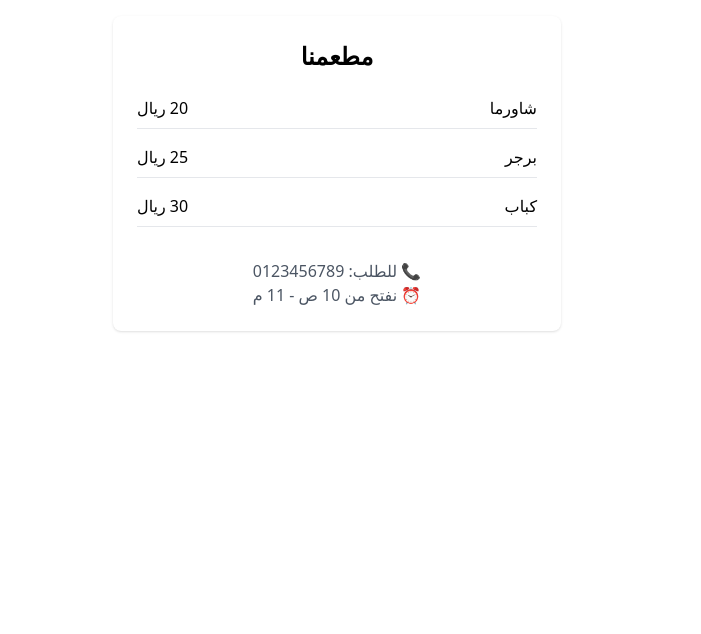
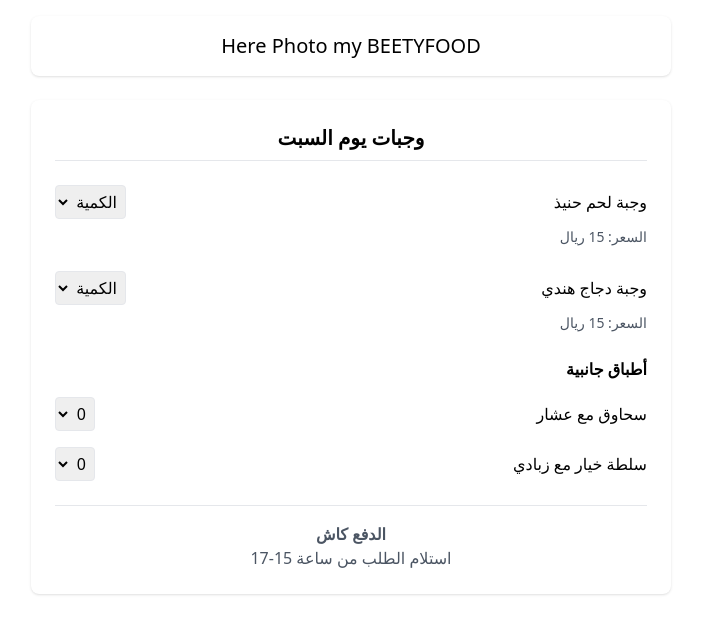
Before and after one commit to Fariping/BeetyFood, a Next.js app: page / in a window 1280 px wide. Shown: the top 634 px of the page, without its empty margins (433-1134 px from the left). Built offline with nearby package versions, Linux system fonts and the light colour scheme.

Commit message:
Update page.js

```diff
--- a/app/page.js
+++ b/app/page.js
@@ -1,34 +1,107 @@
+// app/page.js
+'use client'
+import { useState } from 'react'
 
 export default function Home() {
+  const [meatQuantity, setMeatQuantity] = useState('')
+  const [chickenQuantity, setChickenQuantity] = useState('')
+  const [sideQuantity1, setSideQuantity1] = useState('0')
+  const [sideQuantity2, setSideQuantity2] = useState('0')
+
+  const handleSideQuantityChange = (dish, value) => {
+    if (dish === 'sahawiq') {
+      setSideQuantity1(value)
+      setSideQuantity2('0')
+    } else {
+      setSideQuantity2(value)
+      setSideQuantity1('0')
+    }
+  }
+
   return (
-    <main className="min-h-screen p-4" dir="rtl">
-      <div className="max-w-md mx-auto bg-white rounded-lg shadow p-6">
-        <h1 className="text-2xl font-bold text-center mb-6">مطعمنا</h1>
+    <main className="max-w-2xl mx-auto p-4" dir="rtl">
+      {/* صورة المشروع */}
+      <div className="bg-white rounded-lg shadow p-4 mb-6 text-center">
+        <h1 className="text-xl">Here Photo my BEETYFOOD</h1>
+      </div>
 
-        {/* قائمة الطعام */}
-        <div className="space-y-4">
-          <div className="flex justify-between border-b pb-2">
-            <span>شاورما</span>
-            <span>20 ريال</span>
+      {/* قسم الطلبات */}
+      <div className="bg-white rounded-lg shadow p-6">
+        <h2 className="text-xl font-bold text-center border-b pb-2 mb-6">وجبات يوم السبت</h2>
+
+        {/* وجبة لحم حنيذ */}
+        <div className="mb-6">
+          <div className="flex justify-between items-center mb-2">
+            <label className="font-medium">وجبة لحم حنيذ</label>
+            <select
+              value={meatQuantity}
+              onChange={(e) => setMeatQuantity(e.target.value)}
+              className="border rounded p-1"
+            >
+              <option value="">الكمية</option>
+              {[...Array(15)].map((_, i) => (
+                <option key={i+1} value={i+1}>{i+1}</option>
+              ))}
+            </select>
           </div>
+          <div className="text-gray-600 text-sm">السعر: 15 ريال</div>
+        </div>
 
-          <div className="flex justify-between border-b pb-2">
-            <span>برجر</span>
-            <span>25 ريال</span>
+        {/* وجبة دجاج هندي */}
+        <div className="mb-6">
+          <div className="flex justify-between items-center mb-2">
+            <label className="font-medium">وجبة دجاج هندي</label>
+            <select
+              value={chickenQuantity}
+              onChange={(e) => setChickenQuantity(e.target.value)}
+              className="border rounded p-1"
+            >
+              <option value="">الكمية</option>
+              {[...Array(15)].map((_, i) => (
+                <option key={i+1} value={i+1}>{i+1}</option>
+              ))}
+            </select>
           </div>
+          <div className="text-gray-600 text-sm">السعر: 15 ريال</div>
+        </div>
 
-          <div className="flex justify-between border-b pb-2">
-            <span>كباب</span>
-            <span>30 ريال</span>
+        {/* الأطباق الجانبية */}
+        <div className="mb-6">
+          <h3 className="font-bold mb-4">أطباق جانبية</h3>
+
+          <div className="space-y-4">
+            <div className="flex justify-between items-center">
+              <label>سحاوق مع عشار</label>
+              <select
+                value={sideQuantity1}
+                onChange={(e) => handleSideQuantityChange('sahawiq', e.target.value)}
+                className="border rounded p-1"
+              >
+                <option value="0">0</option>
+                <option value="1">1</option>
+              </select>
+            </div>
+
+            <div className="flex justify-between items-center">
+              <label>سلطة خيار مع زبادي</label>
+              <select
+                value={sideQuantity2}
+                onChange={(e) => handleSideQuantityChange('salad', e.target.value)}
+                className="border rounded p-1"
+              >
+                <option value="0">0</option>
+                <option value="1">1</option>
+              </select>
+            </div>
           </div>
         </div>
 
-        {/* معلومات الاتصال */}
-        <div className="mt-8 text-center text-gray-600">
-          <p>📞 للطلب: 0123456789</p>
-          <p>⏰ نفتح من 10 ص - 11 م</p>
+        {/* معلومات إضافية */}
+        <div className="text-center text-gray-600 border-t pt-4">
+          <p className="font-bold">الدفع كاش</p>
+          <p>استلام الطلب من ساعة 15-17</p>
         </div>
       </div>
     </main>
-  );
+  )
 }
```
